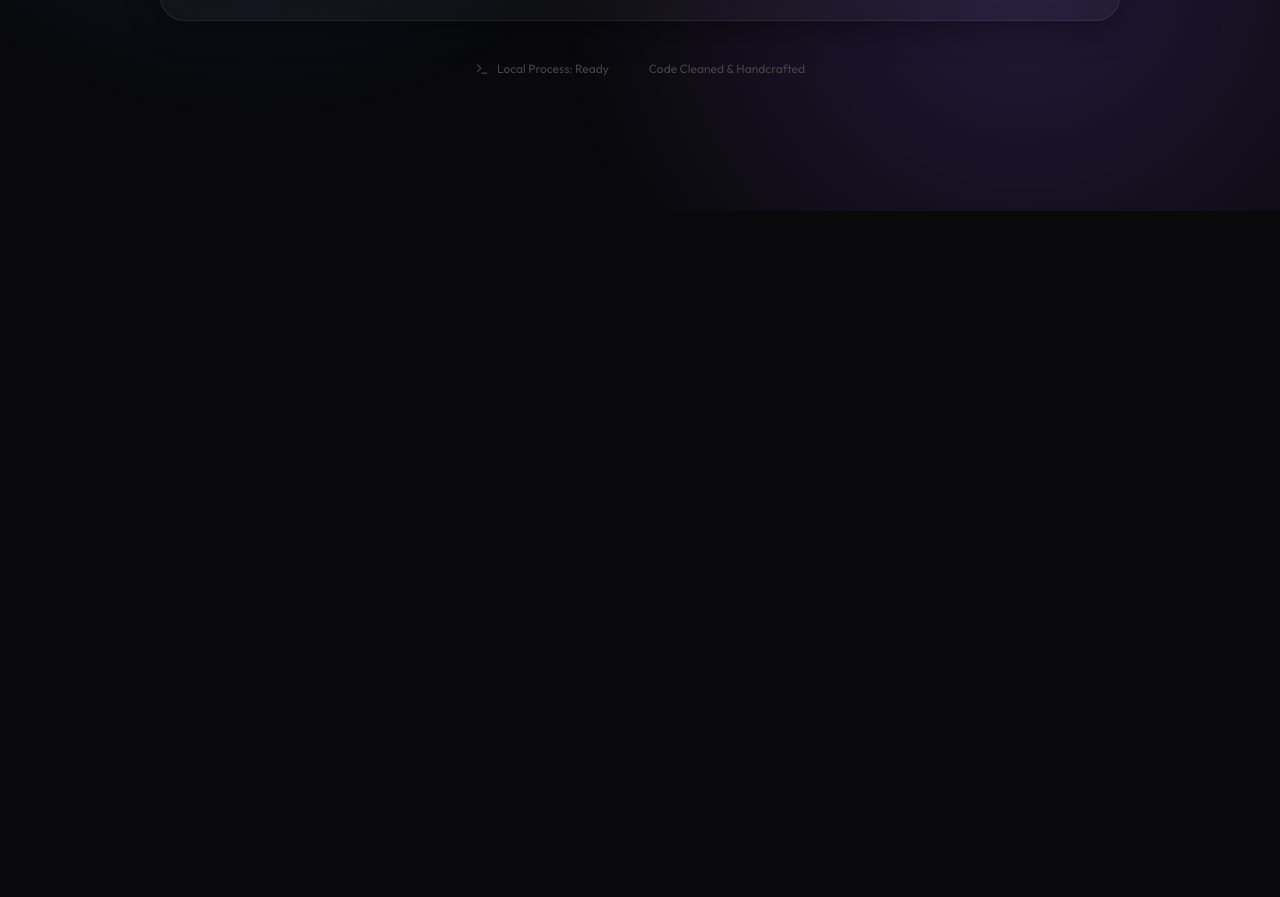
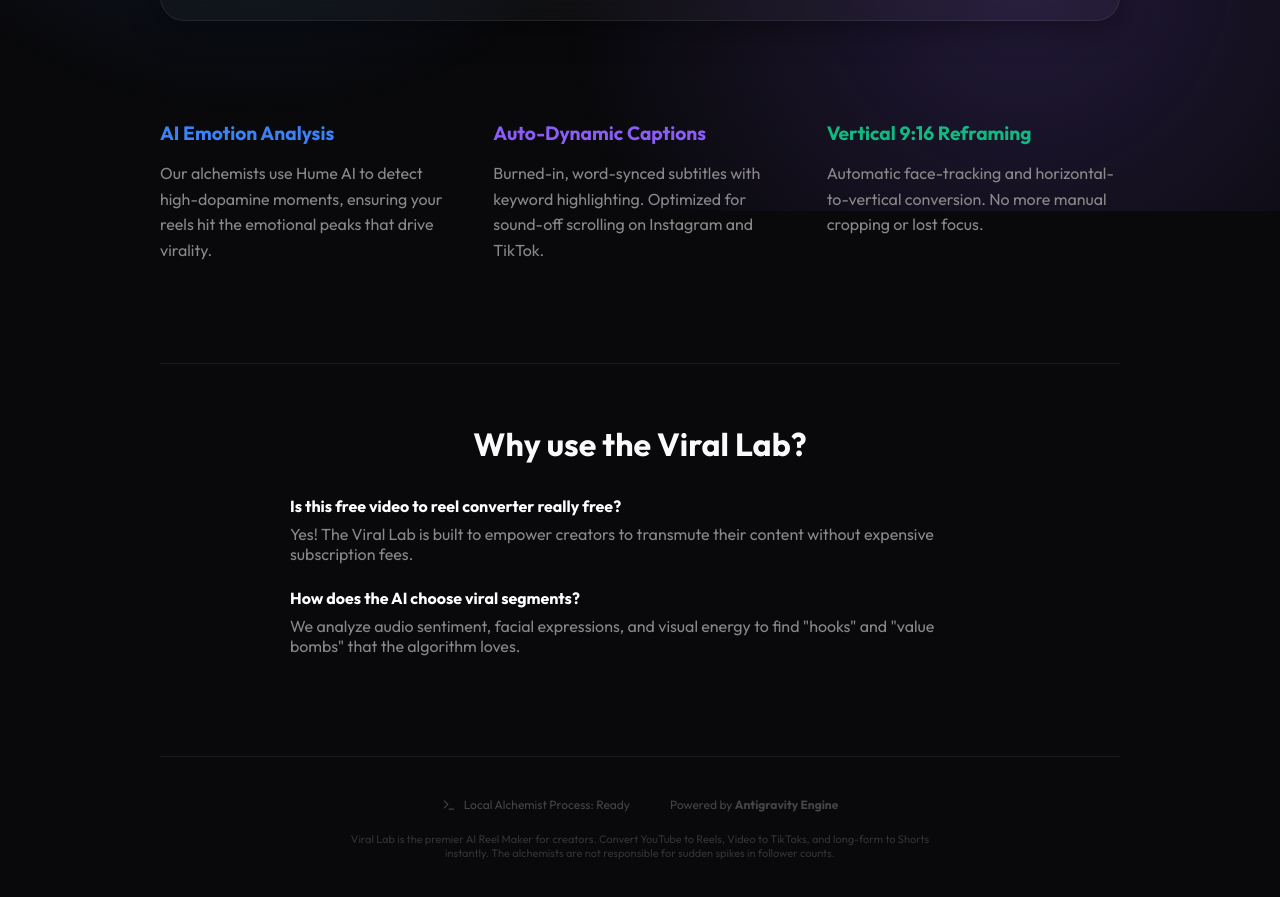
Before and after one commit to Wingmahsword/cwazyk, a Next.js app: page / in a window 1280 px wide. Shown: the part 589-1486 px from the top of the page. Before the commit the page ends 800 px from the top, so only its background shows below. Built offline with nearby package versions, Linux system fonts and the light colour scheme.

Commit message:
SEO Overhaul: Meta tags, keyword-rich sections, and universal video source fix

```diff
--- a/app/layout.tsx
+++ b/app/layout.tsx
@@ -5,8 +5,22 @@
 const outfit = Outfit({ subsets: ["latin"], variable: "--font-outfit" });
 
 export const metadata = {
-  title: "Viral Lab | Reel Alchemist",
-  description: "Transmute long-form video into viral gold coins.",
+  title: "Viral Lab | Free AI Video to Reel Converter",
+  description: "Transform long-form YouTube and MP4 videos into viral 9:16 reels for TikTok, Instagram, and Shorts using AI emotion analysis and auto-captioning. 100% Free.",
+  keywords: ["AI Reel Maker", "Video to Reel", "Viral Video Converter", "TikTok AI Editor", "Instagram Reels AI", "Free Short Form Video Tool"],
+  openGraph: {
+    title: "Viral Lab | Transmute Video into Viral Gold",
+    description: "The world's most advanced AI-powered reel maker. From long-form to high-retention short gems in seconds.",
+    url: "https://cwazyk.vercel.app/",
+    siteName: "Viral Lab",
+    type: "website",
+  },
+  twitter: {
+    card: "summary_large_image",
+    title: "Viral Lab | AI Reel Maker",
+    description: "Convert video to viral reels for free.",
+    creator: "@kabirzaa",
+  },
 };
 
 export default function RootLayout({
--- a/app/page.tsx
+++ b/app/page.tsx
@@ -82,14 +82,14 @@
             vps_score: 92,
             title: "The Hidden Truth About Coding",
             duration_seconds: 34,
-            video_url: "https://v.ftcdn.net/06/15/45/70/700_F_615457018_Y2P5iV5nJvVqB6Z7G9oA5rJ6U2fXoGzU_ST.mp4"
+            video_url: "http://commondatastorage.googleapis.com/gtv-videos-bucket/sample/BigBuckBunny.mp4"
           },
           {
             reel_id: 2,
             vps_score: 84,
             title: "3 Tips for Viral Content",
             duration_seconds: 41,
-            video_url: "https://v.ftcdn.net/06/15/45/70/700_F_615457018_Y2P5iV5nJvVqB6Z7G9oA5rJ6U2fXoGzU_ST.mp4"
+            video_url: "http://commondatastorage.googleapis.com/gtv-videos-bucket/sample/BigBuckBunny.mp4"
           }
         ]
       });
@@ -270,14 +270,50 @@
         )}
       </section>
 
-      <footer style={{ display: 'flex', justifyContent: 'center', gap: '40px', color: '#444', fontSize: '12px' }}>
-        <div style={{ display: 'flex', alignItems: 'center', gap: '8px' }}>
-          <Terminal size={14} />
-          <span>Local Process: Ready</span>
+      {/* SEO Section: Features & How it Works */}
+      <section style={{ marginTop: '100px', textAlign: 'left', display: 'grid', gridTemplateColumns: 'repeat(auto-fit, minmax(250px, 1fr))', gap: '40px' }}>
+        <div>
+          <h3 style={{ color: 'var(--primary)', marginBottom: '16px', fontSize: '1.2rem' }}>AI Emotion Analysis</h3>
+          <p style={{ color: '#888', lineHeight: '1.6' }}>Our alchemists use Hume AI to detect high-dopamine moments, ensuring your reels hit the emotional peaks that drive virality.</p>
         </div>
         <div>
-          Code Cleaned & Handcrafted
+          <h3 style={{ color: 'var(--accent)', marginBottom: '16px', fontSize: '1.2rem' }}>Auto-Dynamic Captions</h3>
+          <p style={{ color: '#888', lineHeight: '1.6' }}>Burned-in, word-synced subtitles with keyword highlighting. Optimized for sound-off scrolling on Instagram and TikTok.</p>
         </div>
+        <div>
+          <h3 style={{ color: 'var(--success)', marginBottom: '16px', fontSize: '1.2rem' }}>Vertical 9:16 Reframing</h3>
+          <p style={{ color: '#888', lineHeight: '1.6' }}>Automatic face-tracking and horizontal-to-vertical conversion. No more manual cropping or lost focus.</p>
+        </div>
+      </section>
+
+      <section style={{ marginTop: '100px', borderTop: '1px solid var(--glass-border)', paddingTop: '60px' }}>
+        <h2 style={{ fontSize: '2rem', marginBottom: '32px' }}>Why use the Viral Lab?</h2>
+        <div style={{ maxWidth: '700px', margin: '0 auto', textAlign: 'left' }}>
+          <div style={{ marginBottom: '24px' }}>
+            <h4 style={{ color: '#fff', marginBottom: '8px' }}>Is this free video to reel converter really free?</h4>
+            <p style={{ color: '#888' }}>Yes! The Viral Lab is built to empower creators to transmute their content without expensive subscription fees.</p>
+          </div>
+          <div style={{ marginBottom: '24px' }}>
+            <h4 style={{ color: '#fff', marginBottom: '8px' }}>How does the AI choose viral segments?</h4>
+            <p style={{ color: '#888' }}>We analyze audio sentiment, facial expressions, and visual energy to find "hooks" and "value bombs" that the algorithm loves.</p>
+          </div>
+        </div>
+      </section>
+
+      <footer style={{ marginTop: '100px', paddingBottom: '40px', borderTop: '1px solid var(--glass-border)', paddingTop: '40px', display: 'flex', flexDirection: 'column', gap: '20px', alignItems: 'center' }}>
+        <div style={{ display: 'flex', gap: '40px', color: '#444', fontSize: '12px' }}>
+          <div style={{ display: 'flex', alignItems: 'center', gap: '8px' }}>
+            <Terminal size={14} />
+            <span>Local Alchemist Process: Ready</span>
+          </div>
+          <div>
+            Powered by <strong>Antigravity Engine</strong>
+          </div>
+        </div>
+        <p style={{ fontSize: '11px', color: '#333', maxWidth: '600px' }}>
+          Viral Lab is the premier AI Reel Maker for creators. Convert YouTube to Reels, Video to TikToks, and long-form to Shorts instantly.
+          The alchemists are not responsible for sudden spikes in follower counts.
+        </p>
       </footer>
     </main>
   );
```
